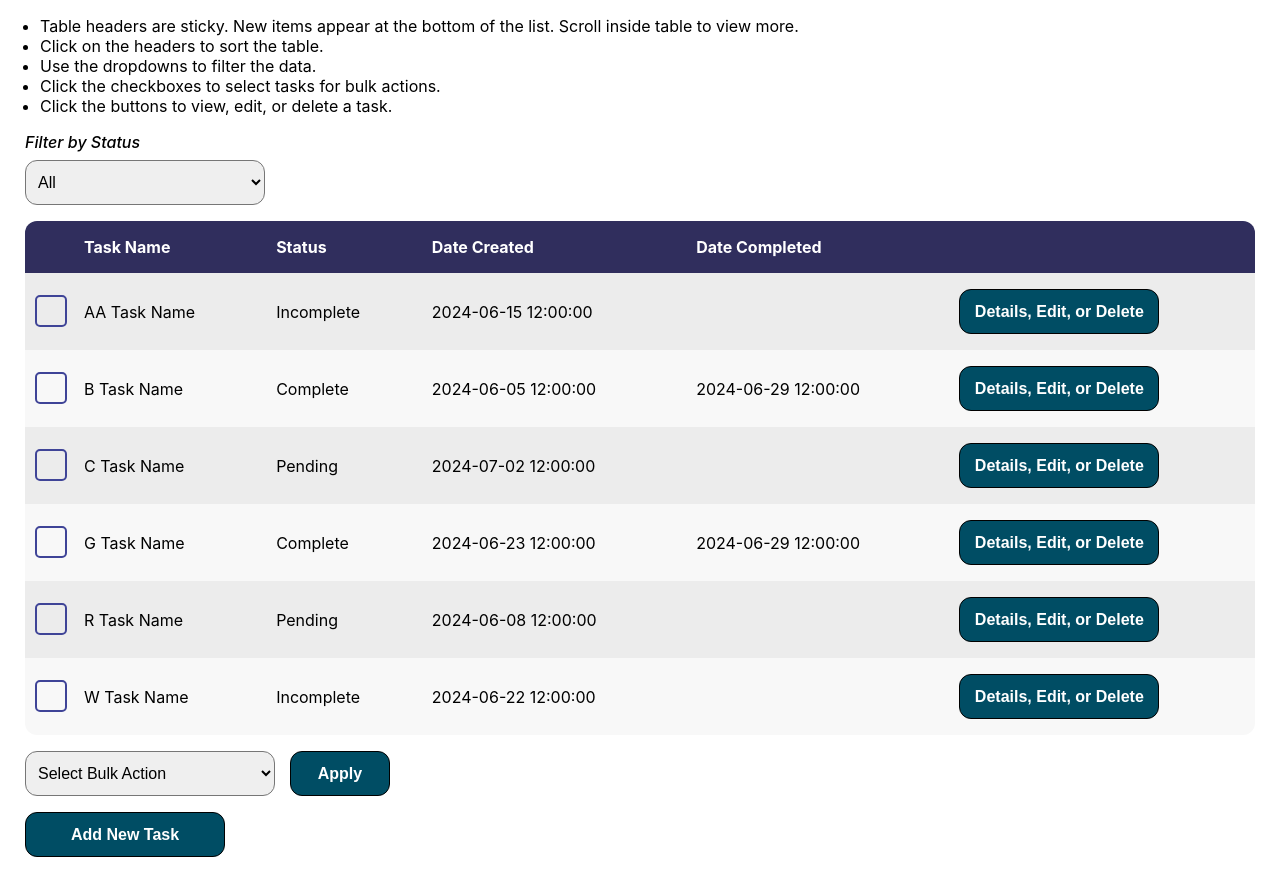
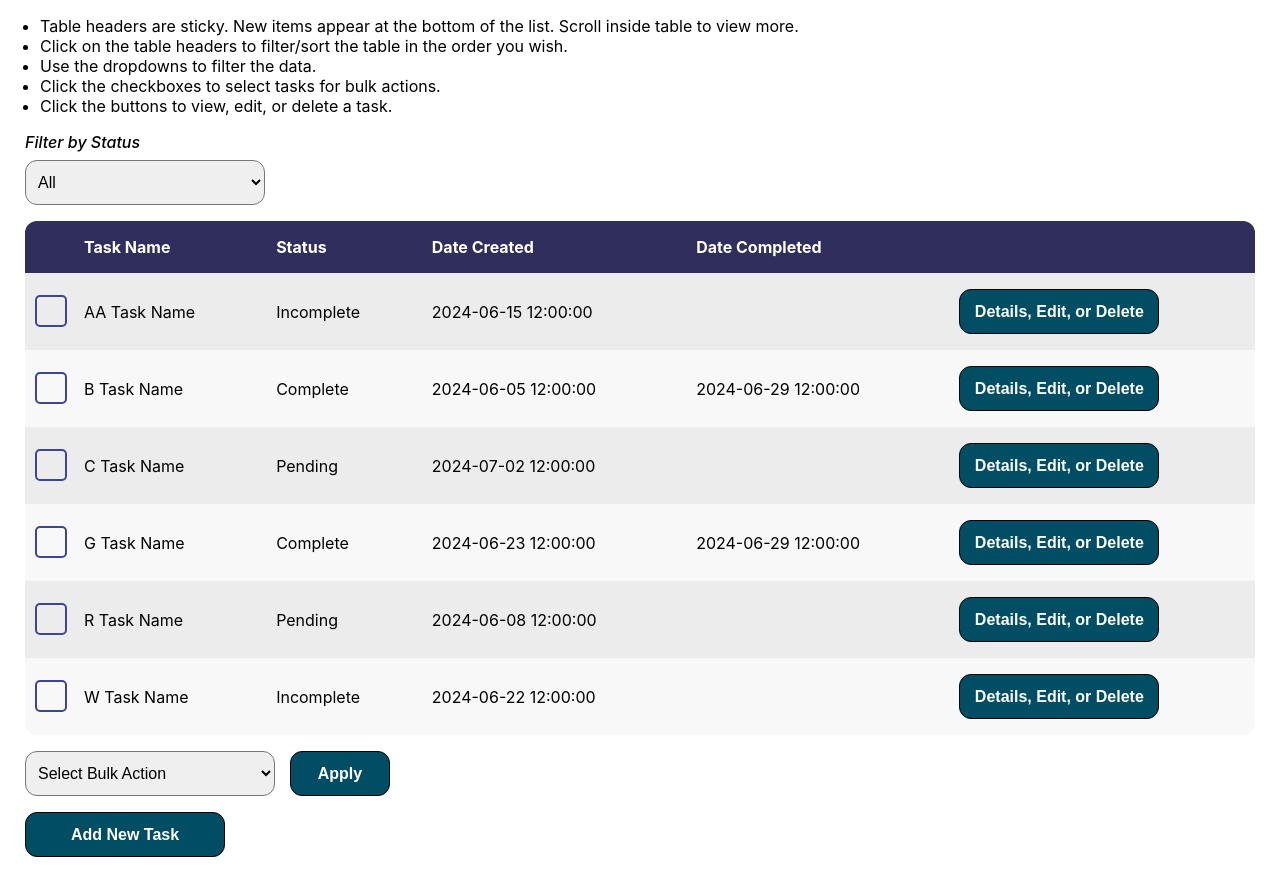
Before and after one commit to thealexdavis/task-manager, a React (Create React App) app: page / in a window 1280 px wide. Built offline with nearby package versions, Linux system fonts and the light colour scheme.

Commit message:
Adding in further clarification for the table headers sorting

```diff
--- a/src/components/DataTable.tsx
+++ b/src/components/DataTable.tsx
@@ -40,7 +40,7 @@ export const DataTable = ({ tableData: data, tableColumns }: DataTableProps) =>
         <div className="instructions">
         <ul>
           <li>Table headers are sticky. New items appear at the bottom of the list. Scroll inside table to view more.</li>
-          <li>Click on the headers to sort the table.</li>
+          <li>Click on the table headers to filter/sort the table in the order you wish.</li>
           <li>Use the dropdowns to filter the data.</li>
           <li>Click the checkboxes to select tasks for bulk actions.</li>
           <li>Click the buttons to view, edit, or delete a task.</li>
```
Also changed, not shown: 1 other file (tests, documents, lock files or other folders).
